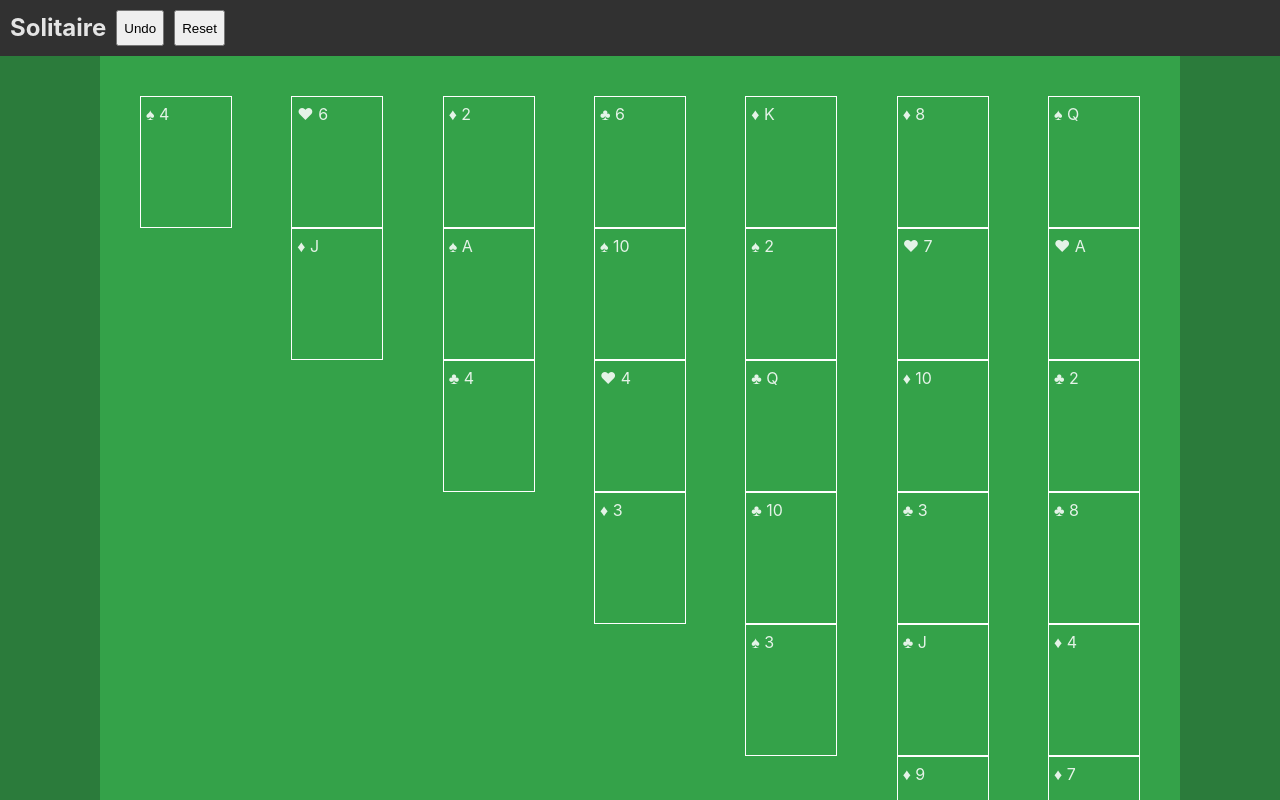
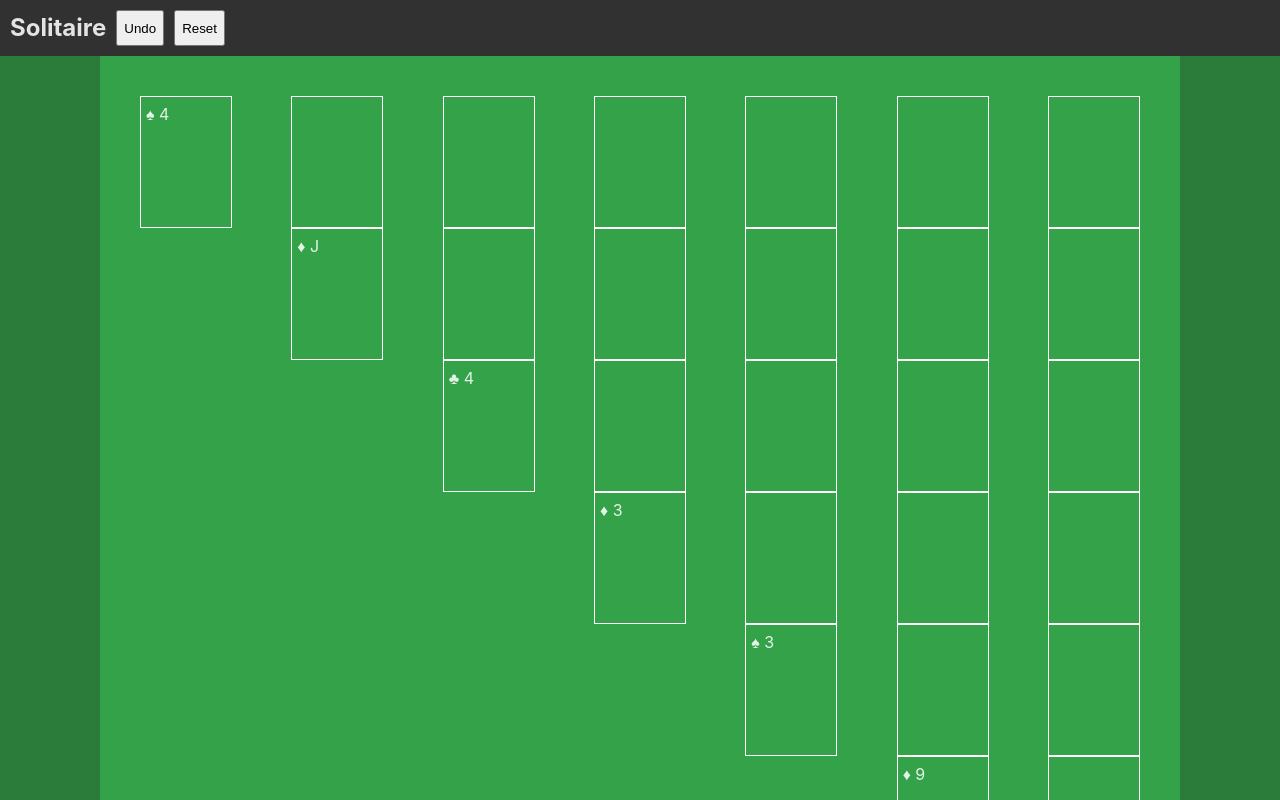
Before and after one commit to winniethemu/solitaire, a React (Vite) app: page / in a window 1280 px wide. Shown: the top 800 px of the page. Built offline with nearby package versions, Linux system fonts and the light colour scheme.

Commit message:
Fix height

```diff
--- a/src/App.module.css
+++ b/src/App.module.css
@@ -9,7 +9,6 @@
 
 .content {
   display: flex;
-  height: 100vh;
 }
 
 .stock, .foundation {
--- a/src/components/Card/Card.tsx
+++ b/src/components/Card/Card.tsx
@@ -9,7 +9,7 @@ type CardProps = {
 export default function Card({ data }: CardProps) {
   return (
     <div className={styles.container}>
-      {data.suitSymbol} {data.valueSymbol}
+      {data.revealed ? `${data.suitSymbol} ${data.valueSymbol}` : null}
     </div>
   );
 }
--- a/src/components/Tableau/Tableau.module.css
+++ b/src/components/Tableau/Tableau.module.css
@@ -1,6 +1,5 @@
 .tableauContainer {
   display: flex;
-  height: 100%;
   padding: 40px;
   justify-content: space-between;
 }
```
